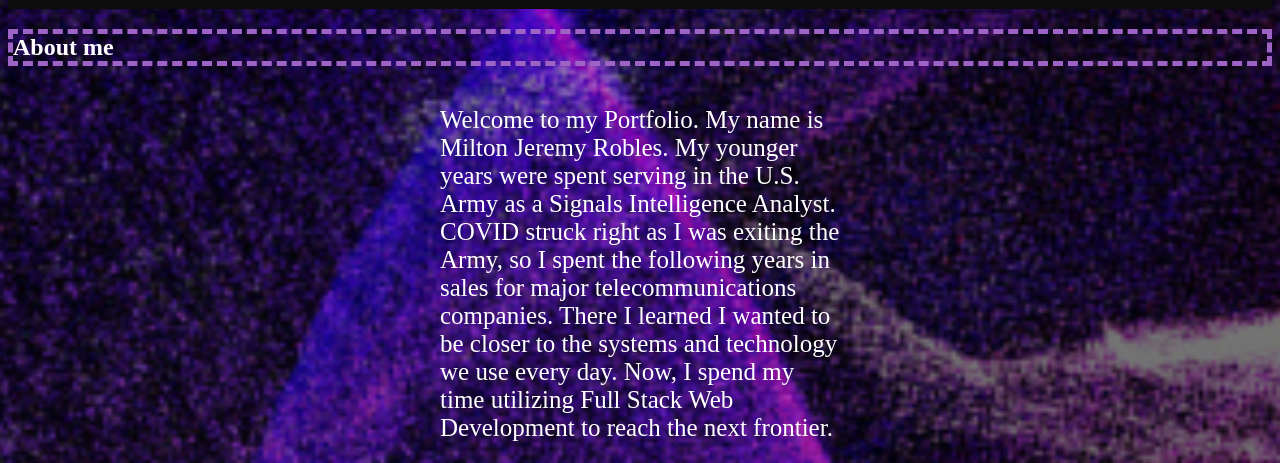
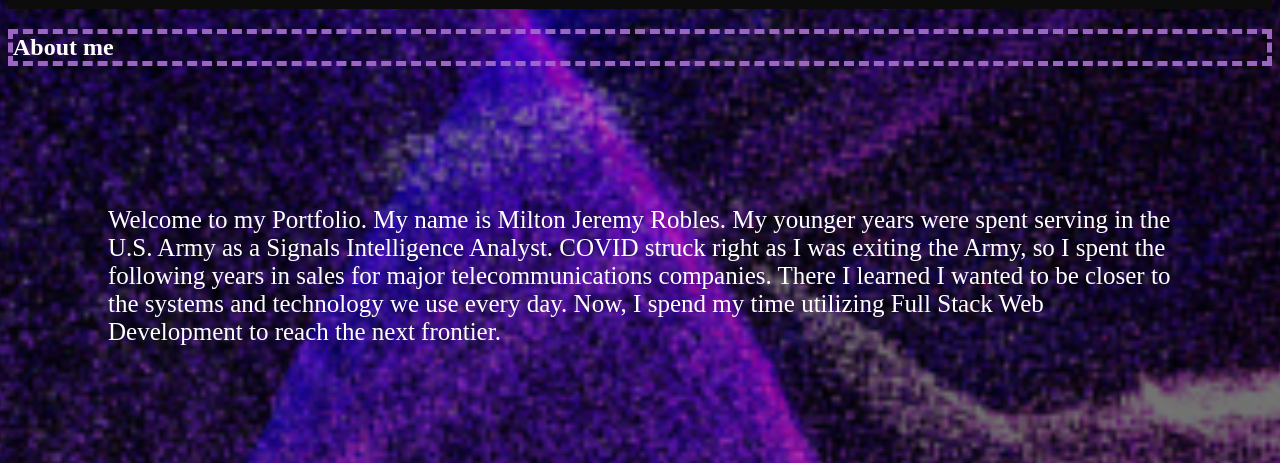
Before and after one commit to mrobles-dev/Portfolio, a plain HTML site: page index.html in a window 1280 px wide. Shown: the part 337-800 px from the top of the page. Drawn offline with Linux system fonts and the light colour scheme; files whose address does not match are found by name.

Commit message:
paragraph adjusted

```diff
--- a/assets/style.css
+++ b/assets/style.css
@@ -27,12 +27,14 @@ header{
 
 
     .grid-container p{
-        display: grid;
-        grid-template-columns: 400px;
+        /* display: grid;
+        grid-template-columns: 400px; */
         grid-row-gap: 100px;
         grid-column-gap: 100p;
         margin-top: 40px;
         margin-bottom: 40px;
+        word-break: break-word;
+        padding: 100px;
     }
 
 
```
